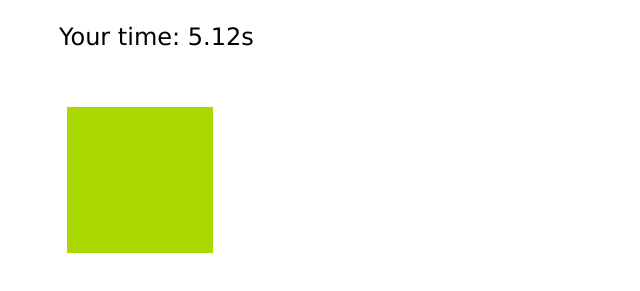
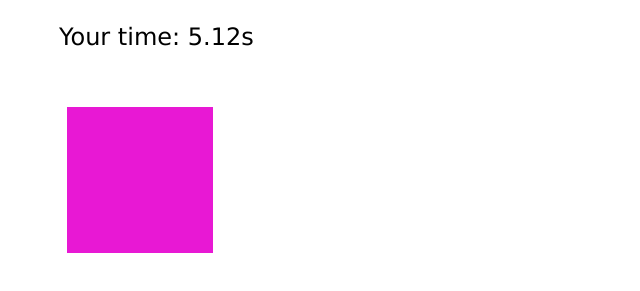
Before and after one commit to Karamiii/API-weather-page, a plain HTML site: page Homework/Week7Homework/JavaScriptChallenge3.html in a window 1280 px wide. Both pictures are taken after a click on the element 208 px from the left and 358 px from the top of the page. Shown: the part 201-492 px from the top of the page, without its empty margins (91-731 px from the left). Drawn offline with Linux system fonts and the light colour scheme.

Commit message:
color fixes

```diff
--- a/Homework/Week7Homework/JavaScriptChallenge3.html
+++ b/Homework/Week7Homework/JavaScriptChallenge3.html
@@ -77,6 +77,18 @@
 
 
     let startTime = new Date().getTime();
+    function randomColor() {
+
+
+
+        let color = "#" + (Math.floor(Math.random()*16777215)).toString(16);
+
+        return color;
+
+
+
+
+    }
 
 
 
@@ -98,7 +110,7 @@
 
         }
 
-        document.getElementById("shape").style.backgroundColor = "#" + (Math.floor(Math.random()*16777215)).toString(16);
+        document.getElementById("shape").style.backgroundColor = randomColor();
         document.getElementById("shape").style.display = "block"
 
         startTime = new Date().getTime();
```
